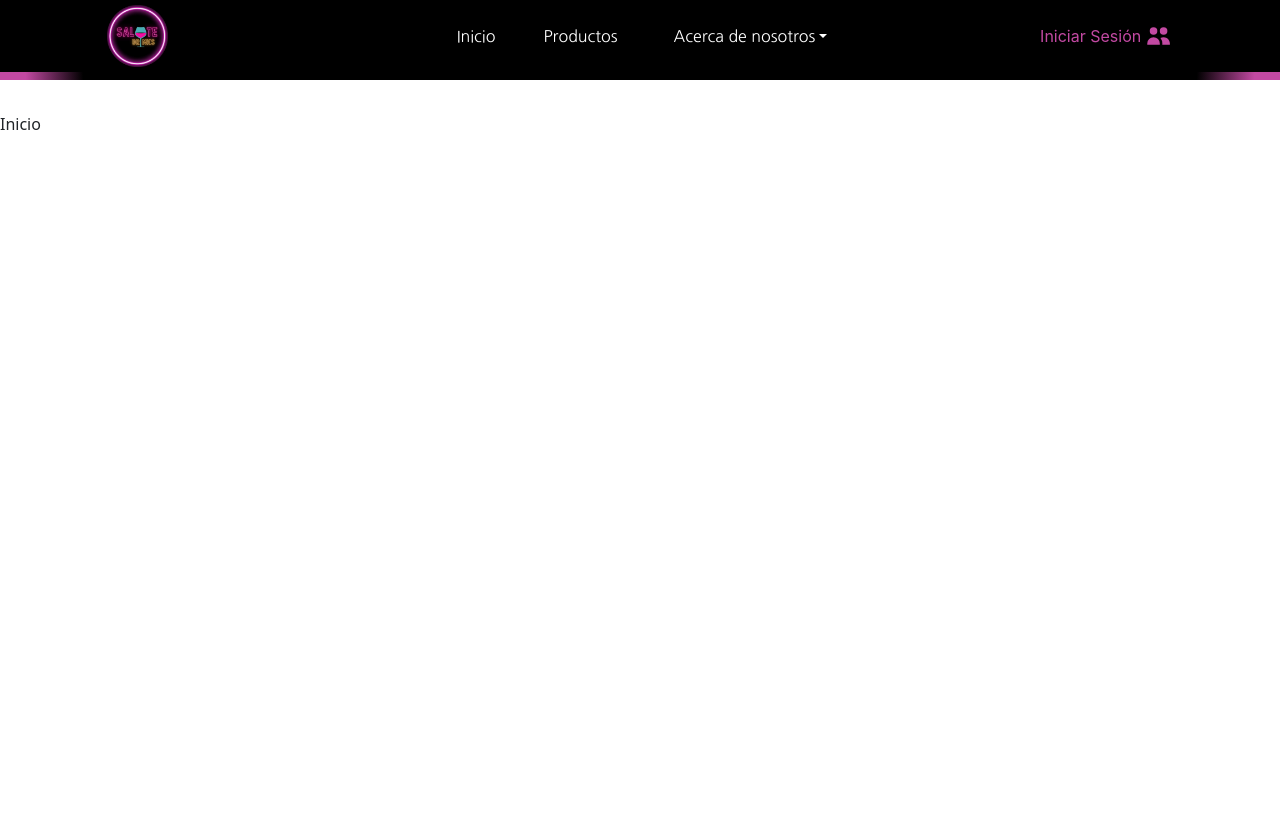
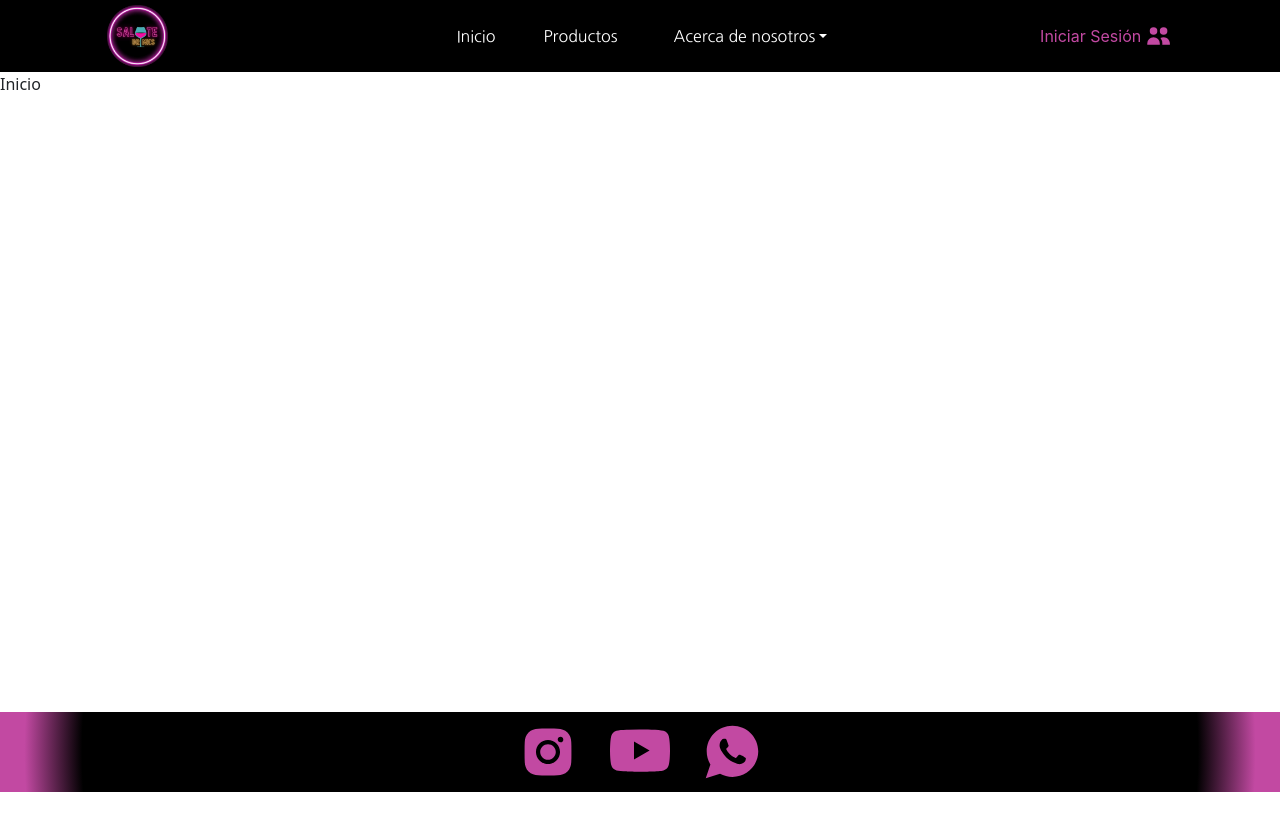
Before and after one commit to ignaarguello/Salute---front, a React (Create React App) app: page / in a window 1280 px wide. After the commit the page ends 800 px from the top, so only its background shows below. Built offline with nearby package versions, Linux system fonts and the light colour scheme.

Commit message:
nuevo height y margin para el layout

```diff
--- a/src/layout/Layout.css
+++ b/src/layout/Layout.css
@@ -1,5 +1,4 @@
 .content-layout{
-    min-height: 90vh;
-    position: absolute;
-    margin-top: 7rem;
+    min-height: 80vh;
+    margin-top: 9vh;
 }
```
